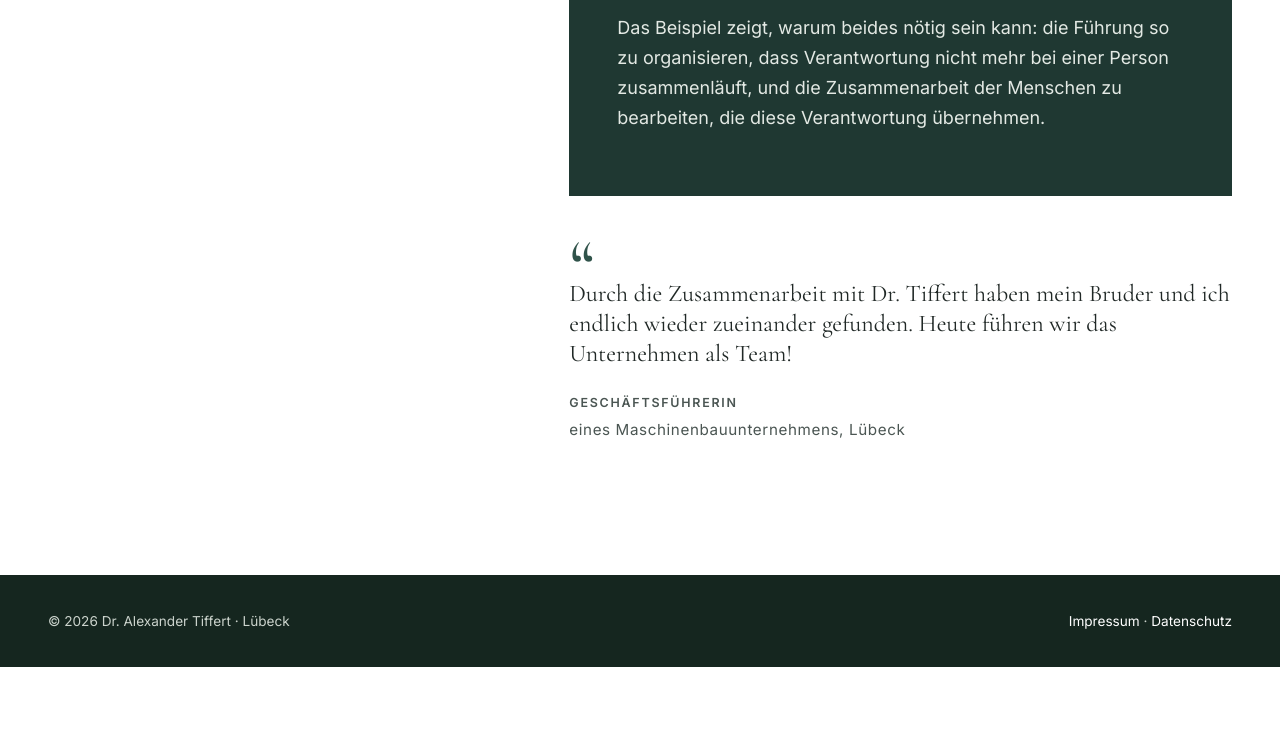
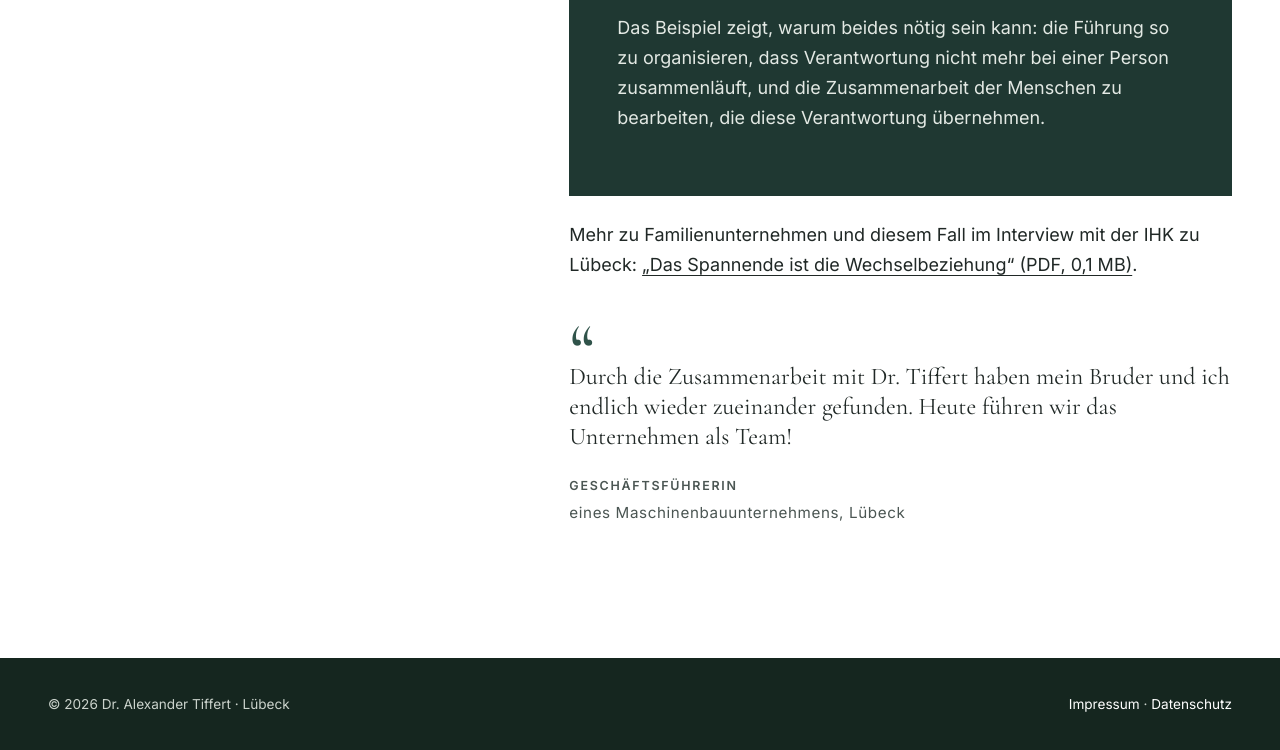
Before and after one commit to cosmo-hl/dr-tiffert-vorschau, an Astro site: page /nachfolge in a window 1280 px wide. Shown: the part 2205-2955 px from the top of the page. Before the commit the page ends 2872 px from the top, so only its background shows below. Built offline with nearby package versions, Linux system fonts and the light colour scheme; Astro itself is replaced by a stand-in of ours.

Commit message:
Nachfolge: IHK-Interview 2019 als PDF mit Teaser
Co-Authored-By: Claude Opus 5.5 <noreply@anthropic.com>
Claude-Session: https://claude.ai/code/session_01WitQRYEVoUAKwgeYrVwQek

```diff
--- a/src/pages/nachfolge/index.astro
+++ b/src/pages/nachfolge/index.astro
@@ -2,6 +2,7 @@
 import Base from '../../layouts/Base.astro';
 import SubHero from '../../components/SubHero.astro';
 import { u } from '../../lib/site';
+const IHK_PDF = u('downloads/Alexander-Tiffert_Interview-IHK-Luebeck-2019.pdf');
 ---
 <Base
   title="Nachfolge"
@@ -46,6 +47,8 @@ import { u } from '../../lib/site';
           <p>Das Beispiel zeigt, warum beides nötig sein kann: die Führung so zu organisieren, dass Verantwortung nicht mehr bei einer Person zusammenläuft, und die Zusammenarbeit der Menschen zu bearbeiten, die diese Verantwortung übernehmen.</p>
         </aside>
 
+        <p class="measure ihk-line">Mehr zu Familienunternehmen und diesem Fall im Interview mit der IHK zu Lübeck: <a href={IHK_PDF} download>„Das Spannende ist die Wechselbeziehung“ (PDF, 0,1 MB)</a>.</p>
+
         <figure class="quote quote--small" style="margin-top:var(--s4)">
           <blockquote><p>Durch die Zusammenarbeit mit Dr. Tiffert haben mein Bruder und ich endlich wieder zueinander gefunden. Heute führen wir das Unternehmen als Team!</p></blockquote>
           <figcaption>Geschäftsführerin <span>eines Maschinenbauunternehmens, Lübeck</span></figcaption>
@@ -56,3 +59,7 @@ import { u } from '../../lib/site';
   </section>
 
 </Base>
+
+<style>
+  .ihk-line { margin-top: var(--s3); }
+</style>
```
Also changed, not shown: 1 other file.
